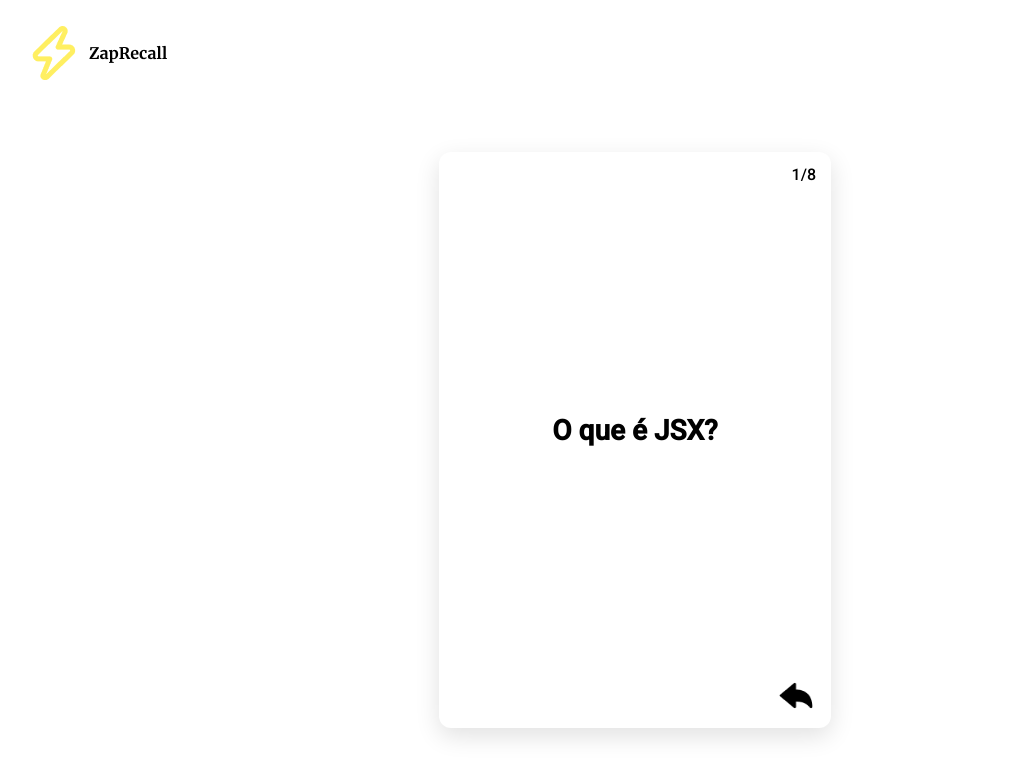
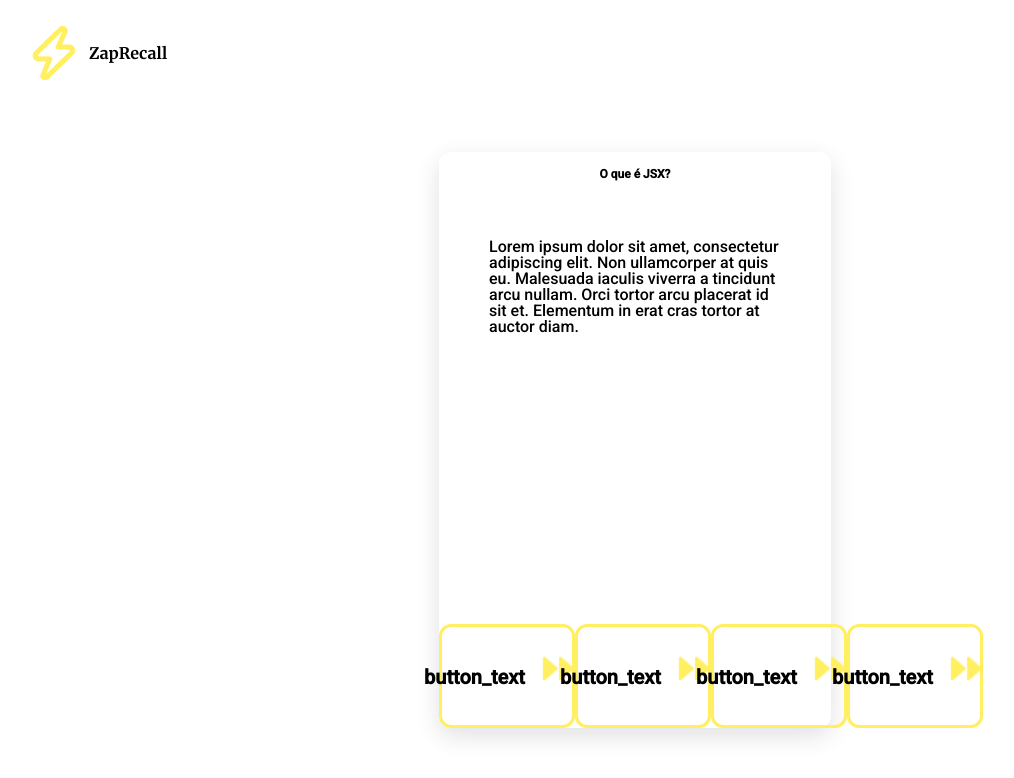
Before and after one commit to teles-tarcisio/Projeto08_ZapRecallReact, a JavaScript app: page / in a window 1280 px wide. Shown: the top 778 px of the page, without its empty margins (5-1019 px from the left). Built offline with nearby package versions, Linux system fonts and the light colour scheme.

Commit message:
test: generalizing button layout to use with props

```diff
--- a/public/assets/css/styles.css
+++ b/public/assets/css/styles.css
@@ -39,7 +39,7 @@ header img {
     justify-content: center;
     align-items: center;
     padding: 24px 65px;
-    border: 3px solid #FFEF61;
+    border: 3px solid #FFEF61; /* props to change color!!!!!*/
     border-radius: 12px;
 }
 .custom-button h1 {
@@ -60,17 +60,37 @@ header img {
     border-radius: 12px;
     box-shadow: 0px 8px 24px rgba(0, 0, 0, 0.12);
 }
-.flashcard-frame h2 {
+.flashcard-frame h1 {
     margin: 15px 15px auto auto;
 }
-.flashcard-frame h3 {
+.flashcard-frame h2 {
     margin: auto;
     font-weight: 700;
     font-size: 28px;
     line-height: 33px;
+}
+.flashcard-frame h3 {
+    margin: 15px auto auto auto;
+    font-weight: 700;
+    font-size: 12px;
+    line-height: 15px;
+    color: black;
+}
+.flashcard-frame h4 {
+    margin: auto 50px;
+
 }
 .flashcard-frame img {
     width: 40px;
     height: 35px;
     margin: auto 15px 15px auto;
 }
+
+.answer-buttons {
+    display: flex;
+    flex-direction: row;
+}
+.answer-buttons .custom-button {
+    width: 65px;
+
+}
--- a/src/App.js
+++ b/src/App.js
@@ -22,8 +22,8 @@ export default function App() {
                     <CustomButton />
                 </>
                 */}
+
                 <Flashcard />
-
             </div>
         </>
     );
--- a/src/components/CustomButton.js
+++ b/src/components/CustomButton.js
@@ -1,8 +1,15 @@
 export default function CustomButton() {
+    const buttonContent = {
+        text: "button_text",
+        image: "assets/images/next.png"
+    };
+
+    //!! use props to change button contents and color!!
+
     return (
         <div className="custom-button">
-            <h1>Praticar React</h1>
-            <img src="assets/images/next.png" alt="fast forward icon" />
+            <h1>{buttonContent.text}</h1>
+            <img src={buttonContent.image} alt="fast forward icon" />
         </div>
     );
 }
--- a/src/components/Flashcard.js
+++ b/src/components/Flashcard.js
@@ -1,3 +1,5 @@
+import CustomButton from "./CustomButton.js";
+
 export default function Flashcard() {
     const flashCardInfo = {
         totalQuestions: 8,
@@ -6,9 +8,23 @@ export default function Flashcard() {
 
     return (
         <div className="flashcard-frame">
-            <h2>1/{flashCardInfo.totalQuestions}</h2>
+            {/*
+            <>
+            <h1>1/{flashCardInfo.totalQuestions}</h1>
+            <h2>{flashCardInfo.question}</h2>
+            <img src="assets/images/turn.png" alt="arrow turn" />
+            </>
+            */}
+
             <h3>{flashCardInfo.question}</h3>
-            <img src="assets/images/turn.png" alt="arrow turn" />
+            <h4>Lorem ipsum dolor sit amet, consectetur adipiscing elit. Non ullamcorper at quis eu. Malesuada iaculis viverra a tincidunt arcu nullam. Orci tortor arcu placerat id sit et. Elementum in erat cras tortor at auctor diam.</h4>
+
+            <div className="answer-buttons">
+                <CustomButton />
+                <CustomButton />
+                <CustomButton />
+                <CustomButton />
+            </div>
         </div>
     );
 }
```
